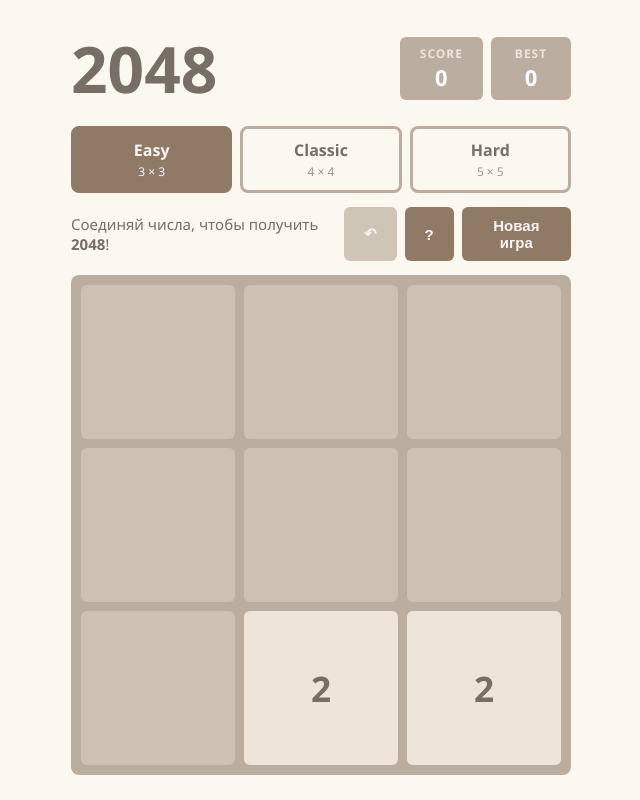
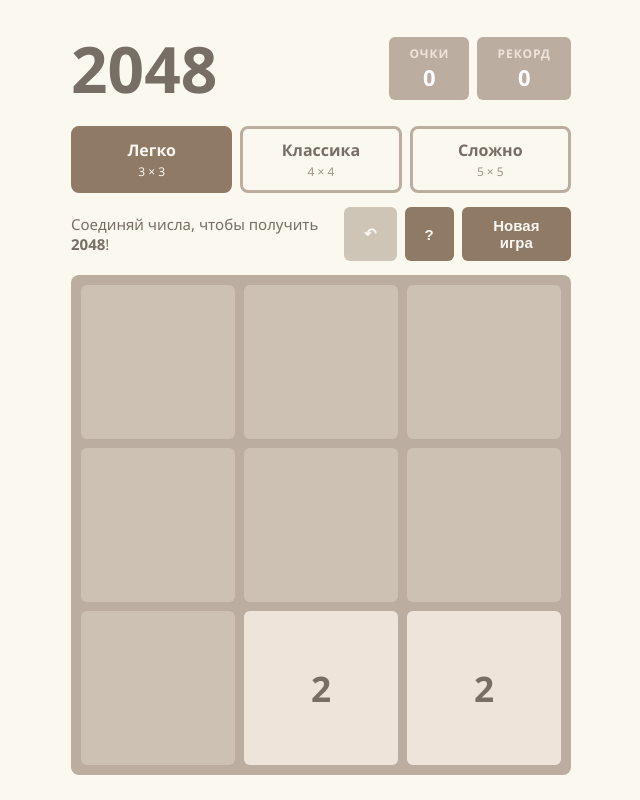
Before and after one commit to yukh975/2048, a plain HTML site: page index.html in a window 1280 px wide. Shown: the whole page, without its empty margins (319-959 px from the left). Drawn offline with Linux system fonts and the light colour scheme.

Commit message:
Translate all UI text to Russian
Score → Очки, Best → Рекорд, Easy → Легко,
Classic → Классика, Hard → Сложно

Co-Authored-By: Claude Opus 4.6 (1M context) <noreply@anthropic.com>

```diff
--- a/index.html
+++ b/index.html
@@ -292,11 +292,11 @@ body {
     <div class="title">2048</div>
     <div class="scores">
       <div class="score-box">
-        <div class="label">Score</div>
+        <div class="label">Очки</div>
         <div class="value" id="score">0</div>
       </div>
       <div class="score-box">
-        <div class="label">Best</div>
+        <div class="label">Рекорд</div>
         <div class="value" id="best">0</div>
       </div>
     </div>
@@ -304,15 +304,15 @@ body {
 
   <div class="difficulty" id="difficulty">
     <div class="diff-btn active" data-size="3">
-      <div class="diff-name">Easy</div>
+      <div class="diff-name">Легко</div>
       <div class="diff-desc">3 &times; 3</div>
     </div>
     <div class="diff-btn" data-size="4">
-      <div class="diff-name">Classic</div>
+      <div class="diff-name">Классика</div>
       <div class="diff-desc">4 &times; 4</div>
     </div>
     <div class="diff-btn" data-size="5">
-      <div class="diff-name">Hard</div>
+      <div class="diff-name">Сложно</div>
       <div class="diff-desc">5 &times; 5</div>
     </div>
   </div>
```
